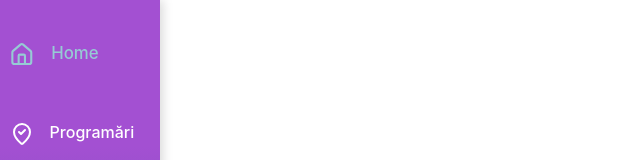
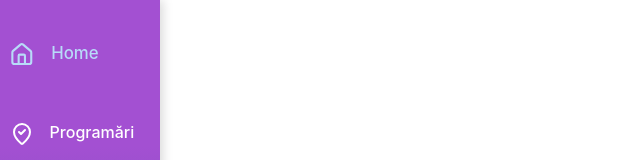
Before and after one commit to Dynamic-Branch/Frontend-Modules, a React (Vite) app in the folder frontend-modules/: page / in a window 1280 px wide. In both pictures the pointer is over the button "Home". Shown: the top 160 px of the page, without its empty margins (0-640 px from the left). Built offline with nearby package versions, Linux system fonts and the light colour scheme.

Commit message:
changed on hover color

```diff
--- a/frontend-modules/src/components/NavBarItems/NavBarItems.scss
+++ b/frontend-modules/src/components/NavBarItems/NavBarItems.scss
@@ -24,7 +24,7 @@
 
 
 .navBarItem:hover {
-    color:rgb(150, 203, 212);
+    color:rgb(184, 219, 248);
     transform: scale(1.05);
 }
 
```
